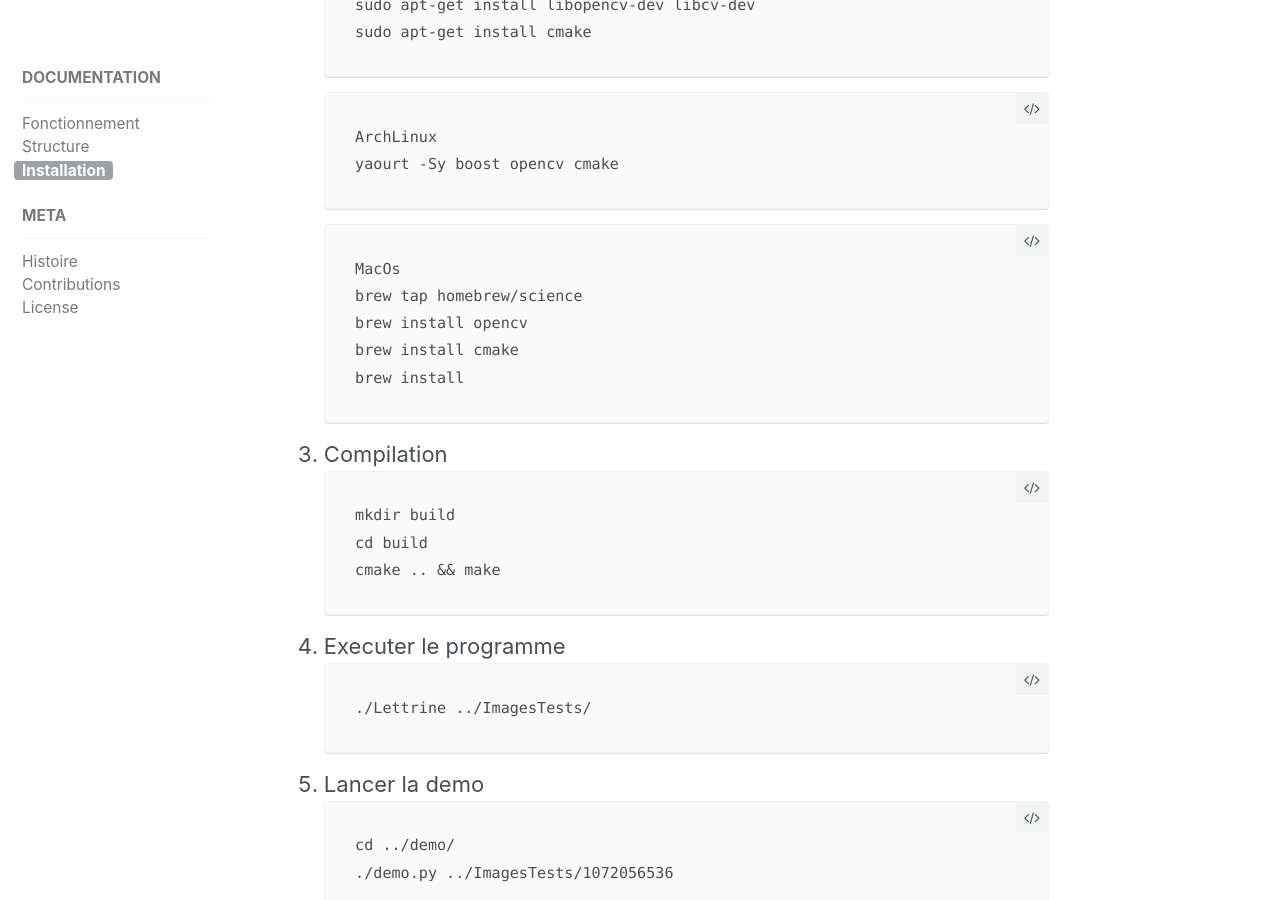
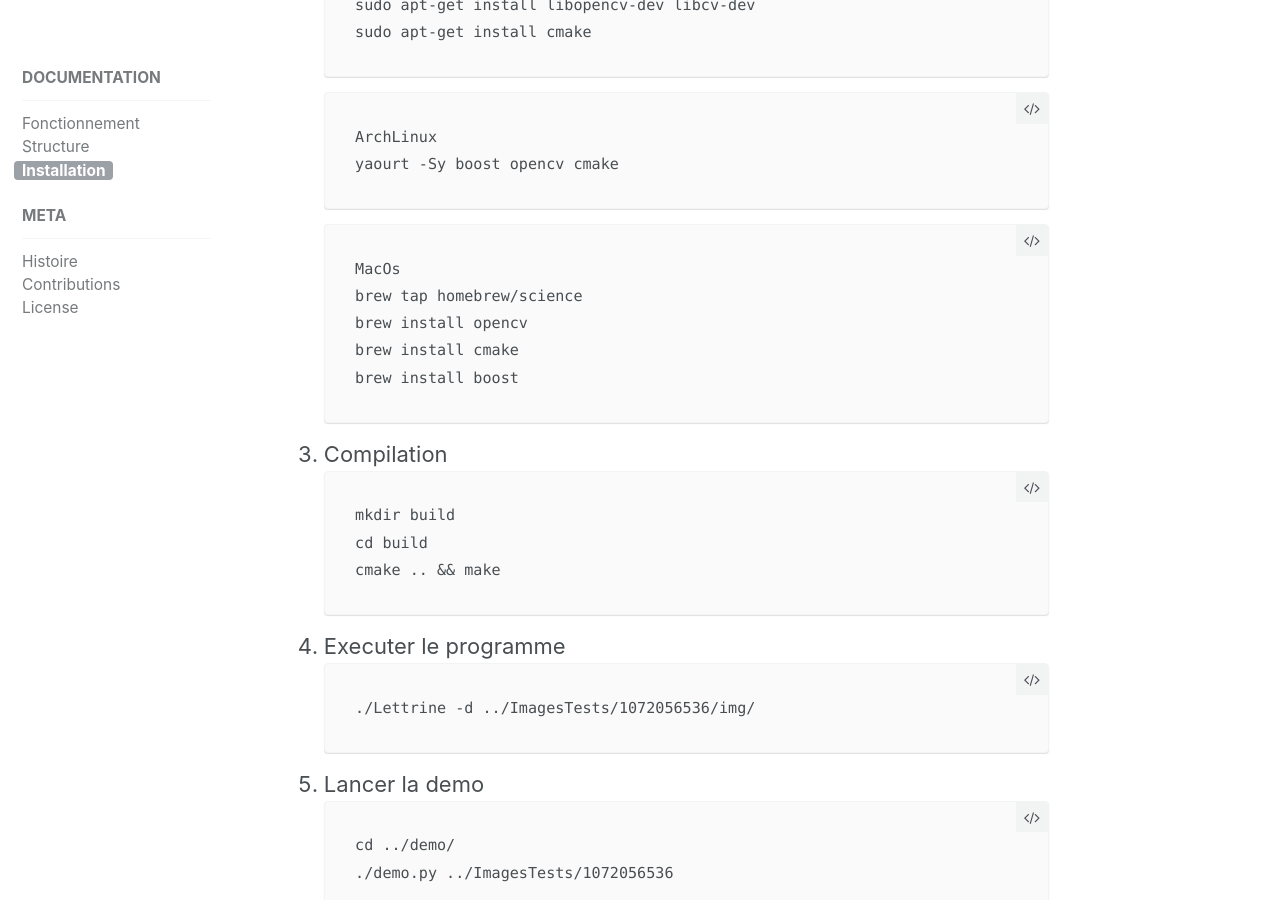
Before and after one commit to EtiennePasteur/Lettrine, a Jekyll site: the page built from docs/_docs/03-installation.md, in a window 1280 px wide and 900 px high, scrolled down 553 px. Built offline with Jekyll 4.4.1, drawn with Linux system fonts in a browser that asks for light colours.

Commit message:
Update 03-installation.md

````diff
--- a/docs/_docs/03-installation.md
+++ b/docs/_docs/03-installation.md
@@ -26,7 +26,7 @@ MacOs
 brew tap homebrew/science
 brew install opencv
 brew install cmake
-brew install
+brew install boost
 ```
 
 3. Compilation
@@ -37,7 +37,7 @@ cmake .. && make
 ```
 4. Executer le programme
 ```
-./Lettrine ../ImagesTests/
+./Lettrine -d ../ImagesTests/1072056536/img/
 ```
 5. Lancer la demo
 ```
````
